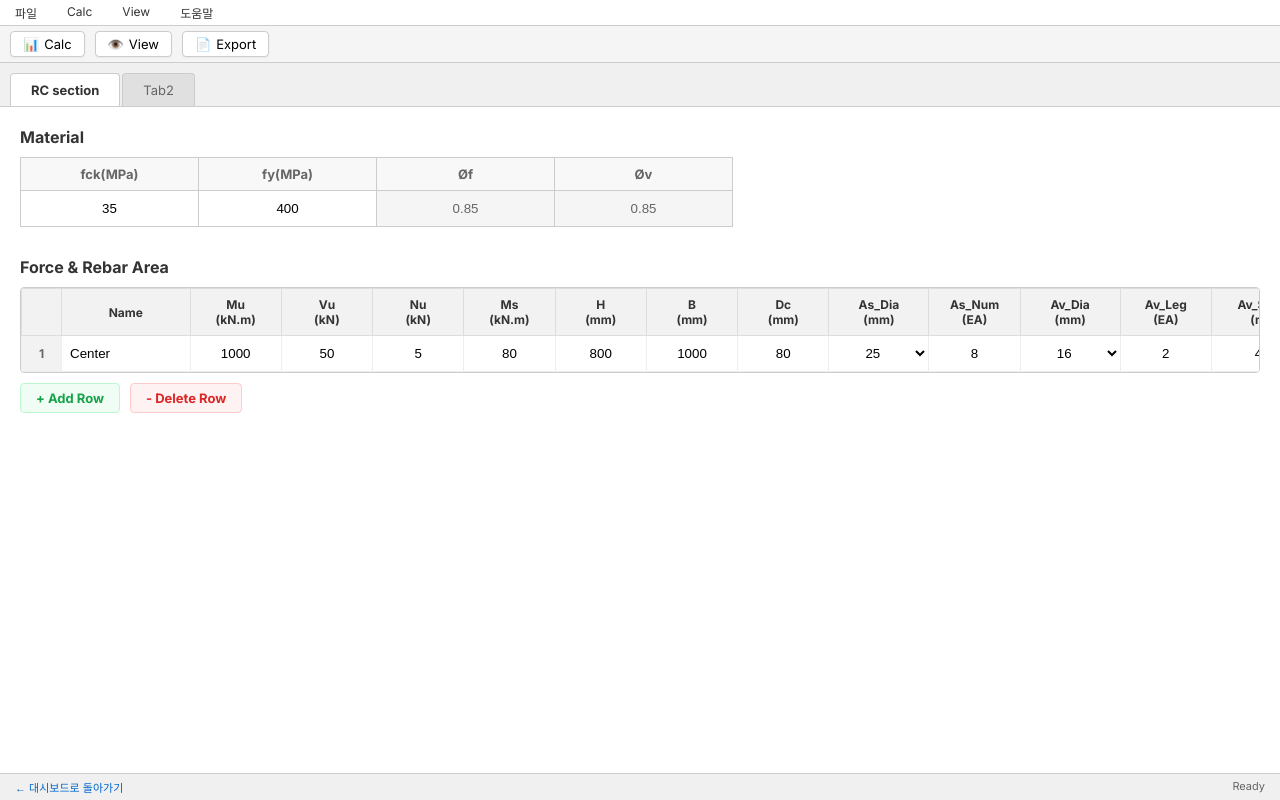
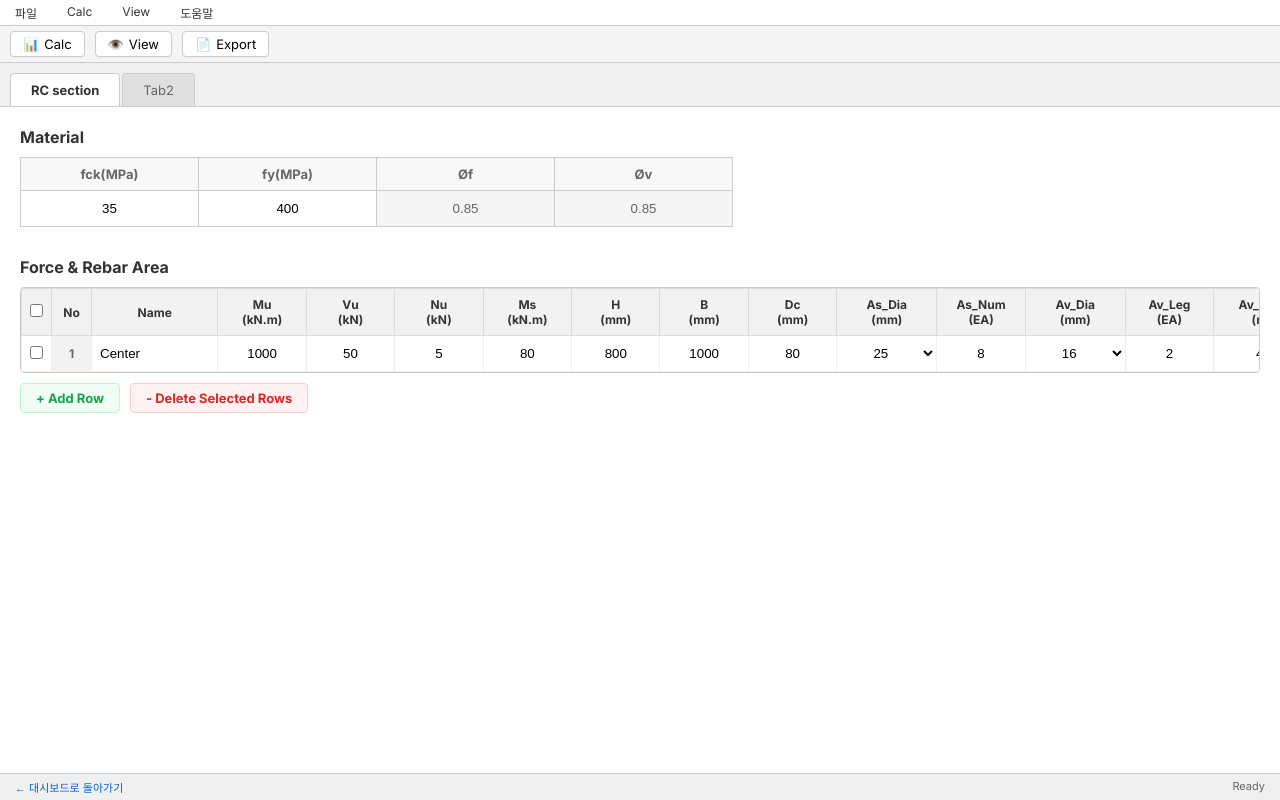
Before and after one commit to SeolJongMyoung/esc_structure_potal, a Next.js app: page /analysis/beam in a window 1280 px wide. Built offline with nearby package versions, Linux system fonts and the light colour scheme.

Commit message:
UI 개선: 체크박스를 통한 선택 행 삭제 기능 구현

```diff
--- a/src/app/analysis/beam/page.tsx
+++ b/src/app/analysis/beam/page.tsx
@@ -30,15 +30,18 @@ export default function RCBeamAnalysisPage() {
             as_req: 0,
             as_used: 0,
             as_ratio: 0,
-            is_calculating: false
+            is_calculating: false,
+            selected: false
         }
     ]);
+
+    const [selectAll, setSelectAll] = useState(false);
 
     const handleAddRow = () => {
         setRows(prev => [
             ...prev,
             {
-                id: prev.length > 0 ? prev[prev.length - 1].id + 1 : 1,
+                id: prev.length > 0 ? Math.max(...prev.map(r => r.id)) + 1 : 1,
                 name: "",
                 Mu: 0, Vu: 0, Nu: 0, Ms: 0,
                 H: 0, B: 0, Dc: 80,
@@ -50,15 +53,38 @@ export default function RCBeamAnalysisPage() {
                 as_req: 0,
                 as_used: 0,
                 as_ratio: 0,
-                is_calculating: false
+                is_calculating: false,
+                selected: false
             }
         ]);
     };
 
     const handleDeleteRow = () => {
-        if (rows.length > 1) {
-            setRows(prev => prev.slice(0, -1));
+        const remainingRows = rows.filter(row => !row.selected);
+        if (remainingRows.length === 0 && rows.length > 0) {
+            // Keep at least one empty row if everything is deleted
+            setRows([{
+                id: 1, name: "", Mu: 0, Vu: 0, Nu: 0, Ms: 0, H: 0, B: 0, Dc: 80,
+                as_dia: 13, as_num: 0, av_dia: 16, av_leg: 0, av_space: 200,
+                as_req: 0, as_used: 0, as_ratio: 0, is_calculating: false, selected: false
+            }]);
+        } else {
+            setRows(remainingRows);
         }
+        setSelectAll(false);
+    };
+
+    const handleToggleSelectAll = () => {
+        const newState = !selectAll;
+        setSelectAll(newState);
+        setRows(prev => prev.map(row => ({ ...row, selected: newState })));
+    };
+
+    const handleToggleSelect = (index: number) => {
+        const newRows = [...rows];
+        newRows[index].selected = !newRows[index].selected;
+        setRows(newRows);
+        setSelectAll(newRows.every(row => row.selected));
     };
 
     const handleMaterialChange = (e: React.ChangeEvent<HTMLInputElement>, key: string) => {
@@ -231,7 +257,10 @@ export default function RCBeamAnalysisPage() {
                             <table style={{ borderCollapse: 'collapse', fontSize: '12px', minWidth: '1800px' }}>
                                 <thead style={{ position: 'sticky', top: 0, zIndex: 20 }}>
                                     <tr style={{ backgroundColor: '#f2f2f2' }}>
-                                        <th style={{ border: '1px solid #ddd', padding: '8px', width: '40px' }}></th>
+                                        <th style={{ border: '1px solid #ddd', padding: '8px', width: '30px' }}>
+                                            <input type="checkbox" checked={selectAll} onChange={handleToggleSelectAll} style={{ cursor: 'pointer' }} />
+                                        </th>
+                                        <th style={{ border: '1px solid #ddd', padding: '8px', width: '40px' }}>No</th>
                                         <th style={{ border: '1px solid #ddd', padding: '8px', minWidth: '120px' }}>Name</th>
                                         <th style={{ border: '1px solid #ddd', padding: '8px', minWidth: '80px' }}>Mu<br />(kN.m)</th>
                                         <th style={{ border: '1px solid #ddd', padding: '8px', minWidth: '80px' }}>Vu<br />(kN)</th>
@@ -254,7 +283,10 @@ export default function RCBeamAnalysisPage() {
                                 </thead>
                                 <tbody>
                                     {rows.map((row, idx) => (
-                                        <tr key={row.id} style={{ backgroundColor: idx % 2 === 0 ? '#fff' : '#fcfcfc' }}>
+                                        <tr key={row.id} style={{ backgroundColor: row.selected ? '#eff6ff' : (idx % 2 === 0 ? '#fff' : '#fcfcfc') }}>
+                                            <td style={{ border: '1px solid #eee', padding: '8px', textAlign: 'center' }}>
+                                                <input type="checkbox" checked={row.selected} onChange={() => handleToggleSelect(idx)} style={{ cursor: 'pointer' }} />
+                                            </td>
                                             <td style={{ border: '1px solid #eee', padding: '8px', textAlign: 'center', backgroundColor: '#f2f2f2', fontWeight: 'bold', color: '#666' }}>{row.id}</td>
                                             <td style={{ border: '1px solid #eee', padding: '0' }}><input type="text" value={row.name} onChange={(e) => handleRowChange(e, idx, 'name')} onKeyDown={(e) => handleKeyDown(e, idx, 0)} onFocus={handleFocus} data-row={idx} data-col={0} style={{ width: '100%', height: '35px', padding: '0 8px', border: 'none', outline: 'none', backgroundColor: 'transparent' }} /></td>
                                             <td style={{ border: '1px solid #eee', padding: '0' }}><input type="text" value={row.Mu} onChange={(e) => handleRowChange(e, idx, 'Mu')} onKeyDown={(e) => handleKeyDown(e, idx, 1)} onFocus={handleFocus} data-row={idx} data-col={1} style={{ width: '100%', height: '35px', textAlign: 'center', border: 'none', outline: 'none', backgroundColor: 'transparent' }} /></td>
@@ -317,9 +349,18 @@ export default function RCBeamAnalysisPage() {
                             </button>
                             <button
                                 onClick={handleDeleteRow}
-                                style={{ padding: '6px 15px', backgroundColor: '#fef2f2', border: '1px solid #fecaca', borderRadius: '4px', fontSize: '13px', color: '#dc2626', cursor: 'pointer', fontWeight: 'bold' }}
+                                style={{
+                                    padding: '6px 15px',
+                                    backgroundColor: rows.some(r => r.selected) ? '#fee2e2' : '#fef2f2',
+                                    border: rows.some(r => r.selected) ? '1px solid #ef4444' : '1px solid #fecaca',
+                                    borderRadius: '4px',
+                                    fontSize: '13px',
+                                    color: rows.some(r => r.selected) ? '#b91c1c' : '#dc2626',
+                                    cursor: 'pointer',
+                                    fontWeight: 'bold'
+                                }}
                             >
-                                - Delete Row
+                                - Delete Selected Rows
                             </button>
                         </div>
                     </section>
```
